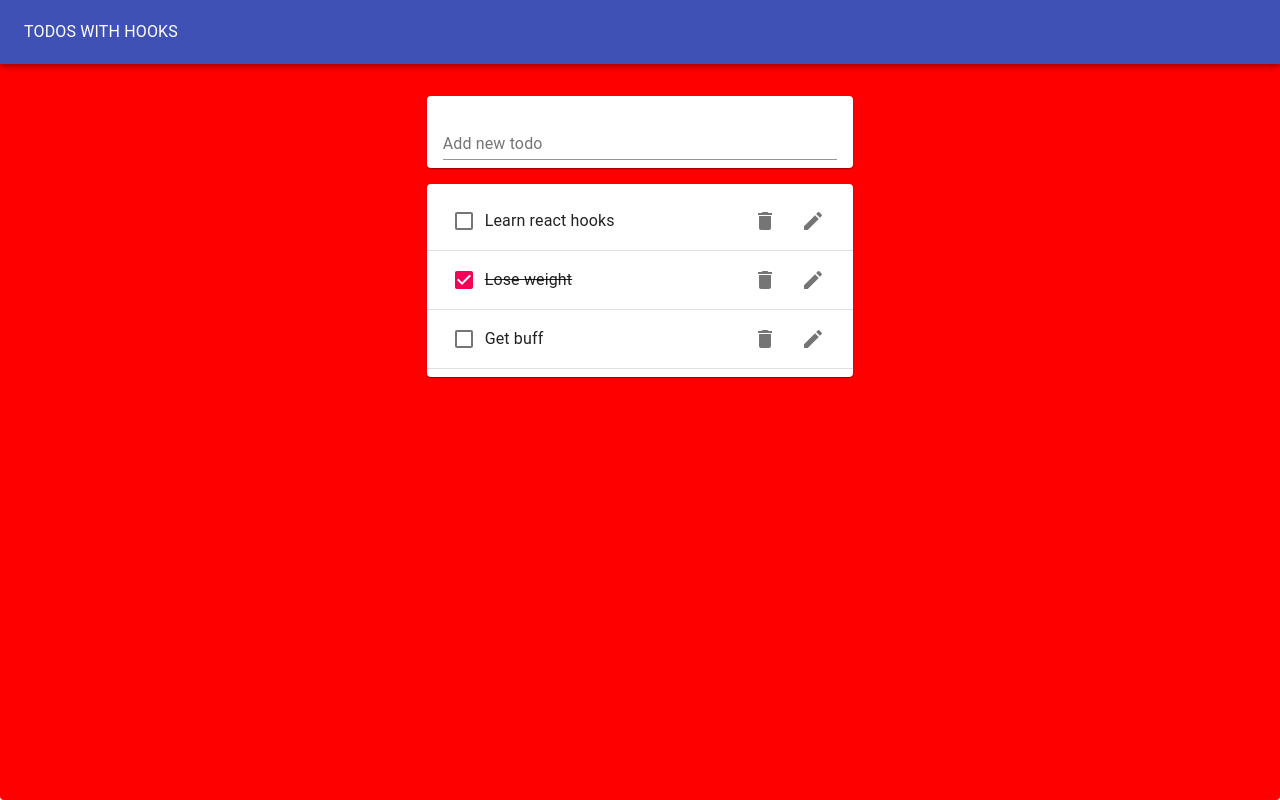
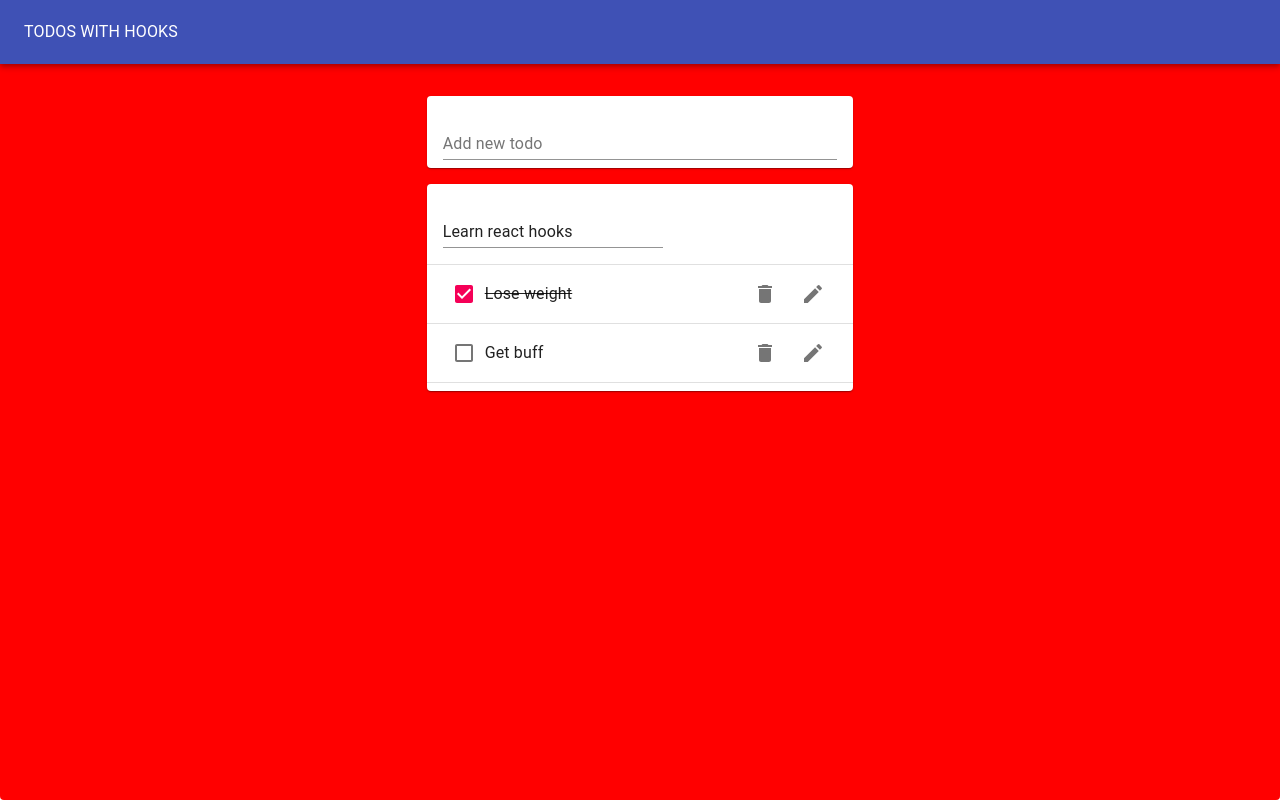
Before and after one commit to pedroeldiablo/hooks-todo, a React (Create React App) app: page / in a window 1280 px wide. Both pictures are taken after a click on the button 813 px from the left and 221 px from the top of the page. Built offline with nearby package versions, Linux system fonts and the light colour scheme.

Commit message:
Add edit form and connect to button

```diff
--- /dev/null
+++ b/src/EditTodoForm.js
@@ -0,0 +1,28 @@
+import React from 'react'
+import { TextField } from '@material-ui/core';
+import useInputState from './hooks/useInputState';
+
+
+function EditTodoForm({editTodo, id, task, toggleIsEditing}) {
+    const [value, handleChange, reset ] = useInputState(task);
+    return (
+        <form onSubmit={(e) => {
+            e.preventDefault();
+            editTodo(id, value);
+            reset();
+            toggleIsEditing();
+        }}
+        >
+        <TextField
+        margin="normal"
+        value={value}
+        onChange={handleChange}
+        fullWidth
+        >
+
+        </TextField>
+        </form>
+    )
+}
+
+export default EditTodoForm;
--- a/src/Todo.js
+++ b/src/Todo.js
@@ -1,11 +1,22 @@
-import React from 'react'
+import React from 'react';
+import useToggleState from './hooks/useToggleState';
+import EditTodoForm from './EditTodoForm';
+
 import { Paper, List, ListItem, ListItemText, Divider, Checkbox, ListItemSecondaryAction, IconButton } from '@material-ui/core';
 import DeleteIcon from '@material-ui/icons/Delete';
 import EditIcon from '@material-ui/icons/Edit';
 
- function Todo({task, completed, removeTodo, toggleTodoComplete, id}) {
+ function Todo({id, task, completed, removeTodo, toggleTodoComplete, editTodo}) {
+    const [isEditing, toggleIsEditing] = useToggleState();
     return (
         <ListItem>
+            {isEditing ?
+            <EditTodoForm
+            editTodo={editTodo}
+            id={id}
+            task={task}
+            toggleIsEditing={toggleIsEditing}/> :
+            <>
             <Checkbox tabIndex={-1} checked={completed} onClick={() =>toggleTodoComplete(id)} />
             <ListItemText style={{textDecoration: completed ? "line-through" : "none" }}>
                {task}
@@ -14,11 +25,13 @@
                 <IconButton aria-label="Delete" onClick={() =>removeTodo(id)}>
                     <DeleteIcon />
                 </IconButton>
-                <IconButton aria-label="Edit">
+                <IconButton aria-label="Edit" onClick={toggleIsEditing}>
                     <EditIcon />
                 </IconButton>
 
             </ListItemSecondaryAction>
+            </>
+        }
         </ListItem>
     )
 }
--- a/src/TodoApp.js
+++ b/src/TodoApp.js
@@ -1,4 +1,5 @@
 import React, { useState } from 'react';
+
 import { Paper, AppBar, Toolbar, Typography, Grid } from '@material-ui/core';
 import uuid from 'uuid/v4';
 import TodoList from './TodoList';
@@ -32,6 +33,13 @@
 
     };
 
+    const editTodo =  (todoId, newTask) => {
+        const updatedTodos = todos.map(todo =>
+            todo.id === todoId ? {...todo, task: newTask} : todo
+            );
+        setTodos(updatedTodos);
+    };
+
 
     return (
         <Paper
@@ -51,7 +59,12 @@
             <Grid container justify="center" style={{ marginTop: "1rem"}} >
                 <Grid item xs={11} md={8} lg={4} >
                 <TodoForm addTodo={addTodo}/>
-                <TodoList todos={todos} removeTodo={removeTodo} toggleTodoComplete={toggleTodoComplete}/>
+                <TodoList
+                todos={todos}
+                removeTodo={removeTodo}
+                toggleTodoComplete={toggleTodoComplete}
+                editTodo ={editTodo}
+                />
                 </Grid>
             </Grid>
 
--- a/src/TodoList.js
+++ b/src/TodoList.js
@@ -2,7 +2,7 @@
 import { Paper, List, ListItem, ListItemText, Divider } from '@material-ui/core';
 import Todo from './Todo';
 
-function TodoList({ todos, removeTodo, toggleTodoComplete }) {
+function TodoList({ todos, removeTodo, editTodo, toggleTodoComplete }) {
     return (
         <Paper>
             <List>
@@ -15,6 +15,7 @@
                 completed={todo.completed}
                 removeTodo={removeTodo}
                 toggleTodoComplete={toggleTodoComplete}
+                editTodo={editTodo}
                 />
                 <Divider />
                 </>
--- /dev/null
+++ b/src/hooks/useToggleState.js
@@ -0,0 +1,13 @@
+import { useState} from 'react'
+
+function useToggleState(initialVal= false ) {
+    const [state, setState] = useState(initialVal);
+    const toggle = () => {
+        setState(!state);
+    }
+
+    return [state, toggle];
+}
+
+
+export default useToggleState;
```
